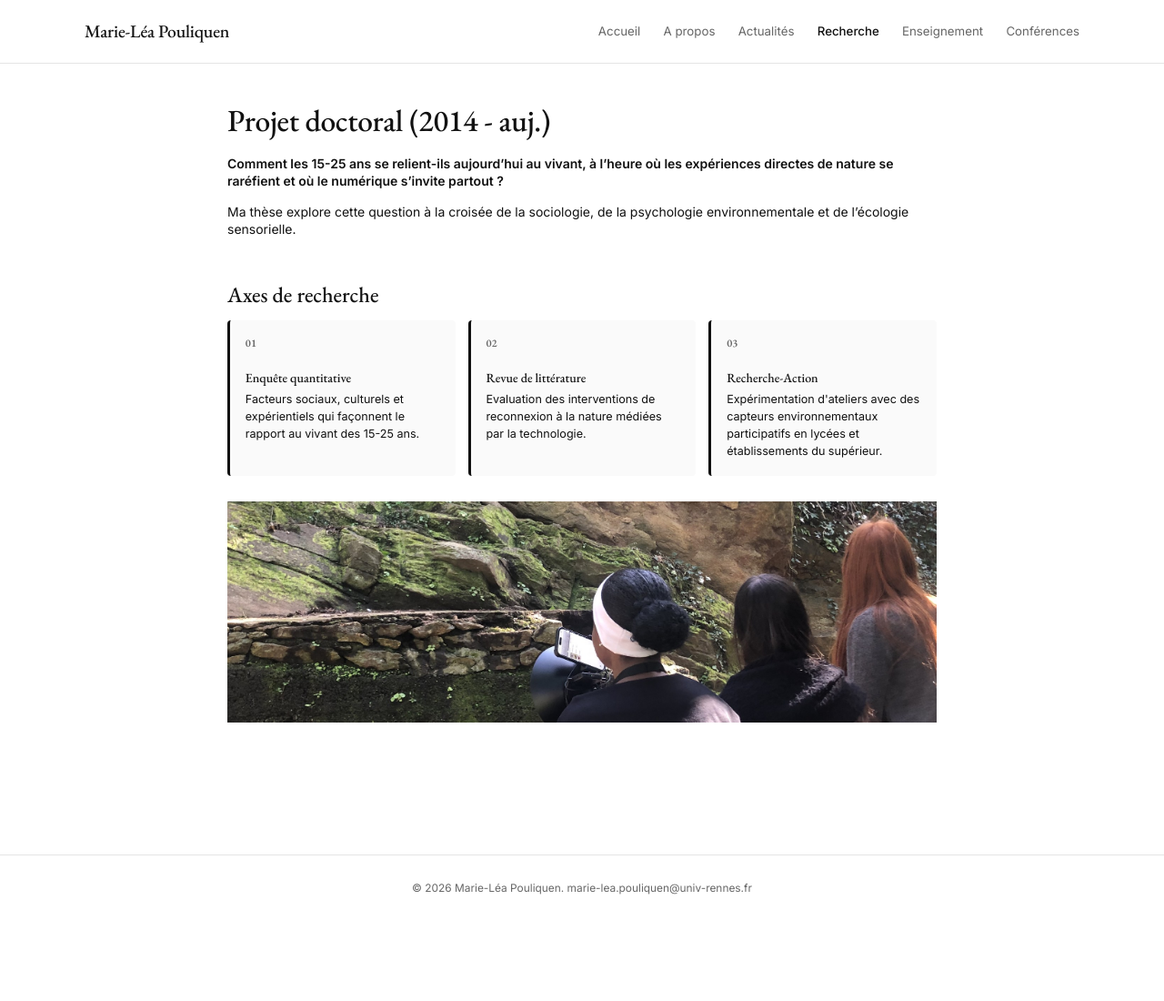
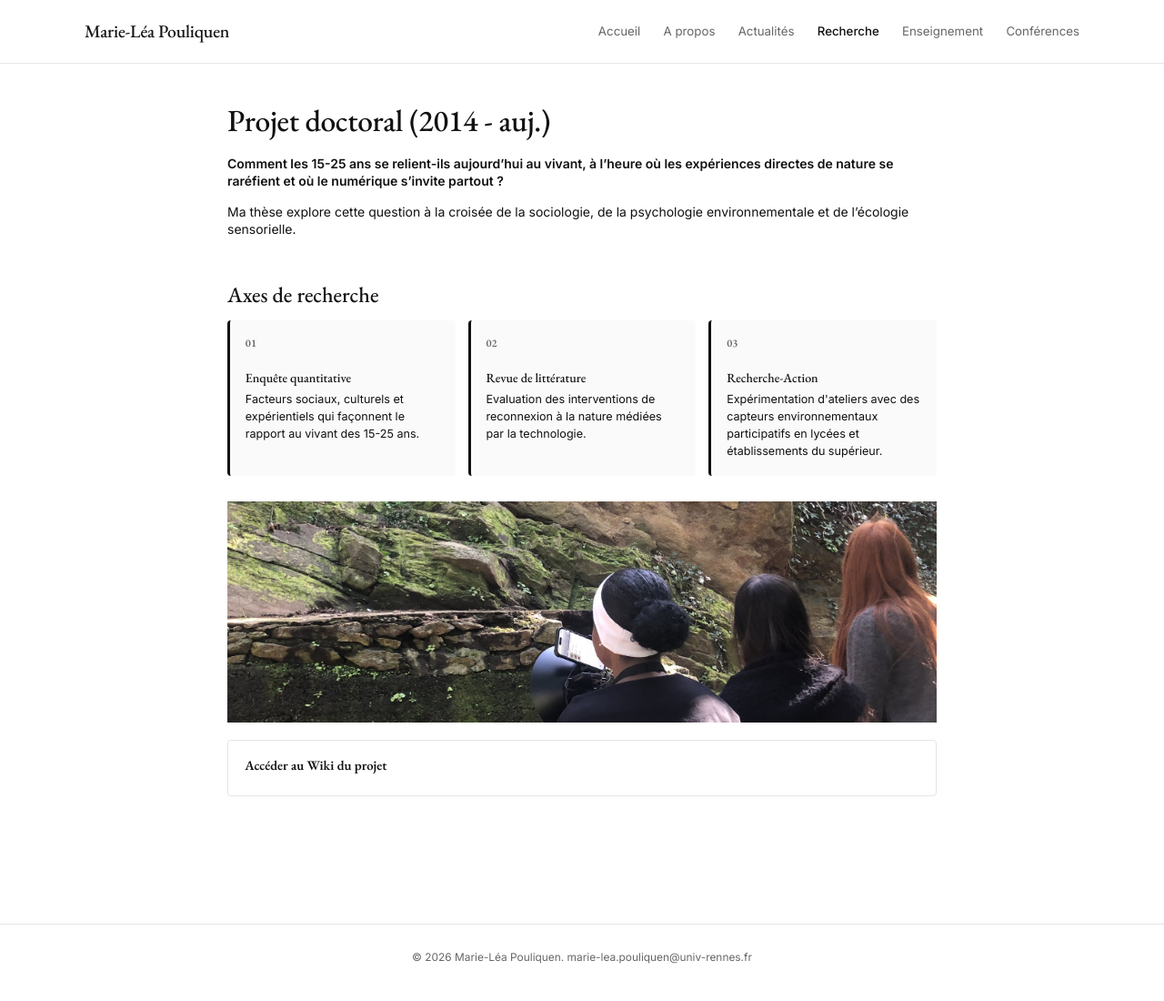
Before and after one commit to marieleapouliquen/marieleapouliquen.github.io, a Jekyll site: the page built from _pages/recherche.md, in a window 1280 px wide. Shown: the whole page at 91% size. Built offline with Jekyll 4.4.1, drawn with Linux system fonts in a browser that asks for light colours; before the commit the page ends 1025 px from its top, so only the background shows below that.

Commit message:
Update recherche.md

```diff
--- a/_pages/recherche.md
+++ b/_pages/recherche.md
@@ -30,3 +30,7 @@ Ma thèse explore cette question à la croisée de la sociologie, de la psycholo
 </div>
 
 <img src="{{ '/assets/img/projet-cap-nature-banner.jpg' | relative_url }}" alt="Atelier Cap Nature — Lycée Lesven" loading="lazy">
+
+  <a href="https://marieleapouliquen.github.io/wiki-cap-nature/" target="_blank" rel="noopener" class="resource-link">
+    <span class="resource-link-title">Accéder au Wiki du projet</span>
+  </a>
```
